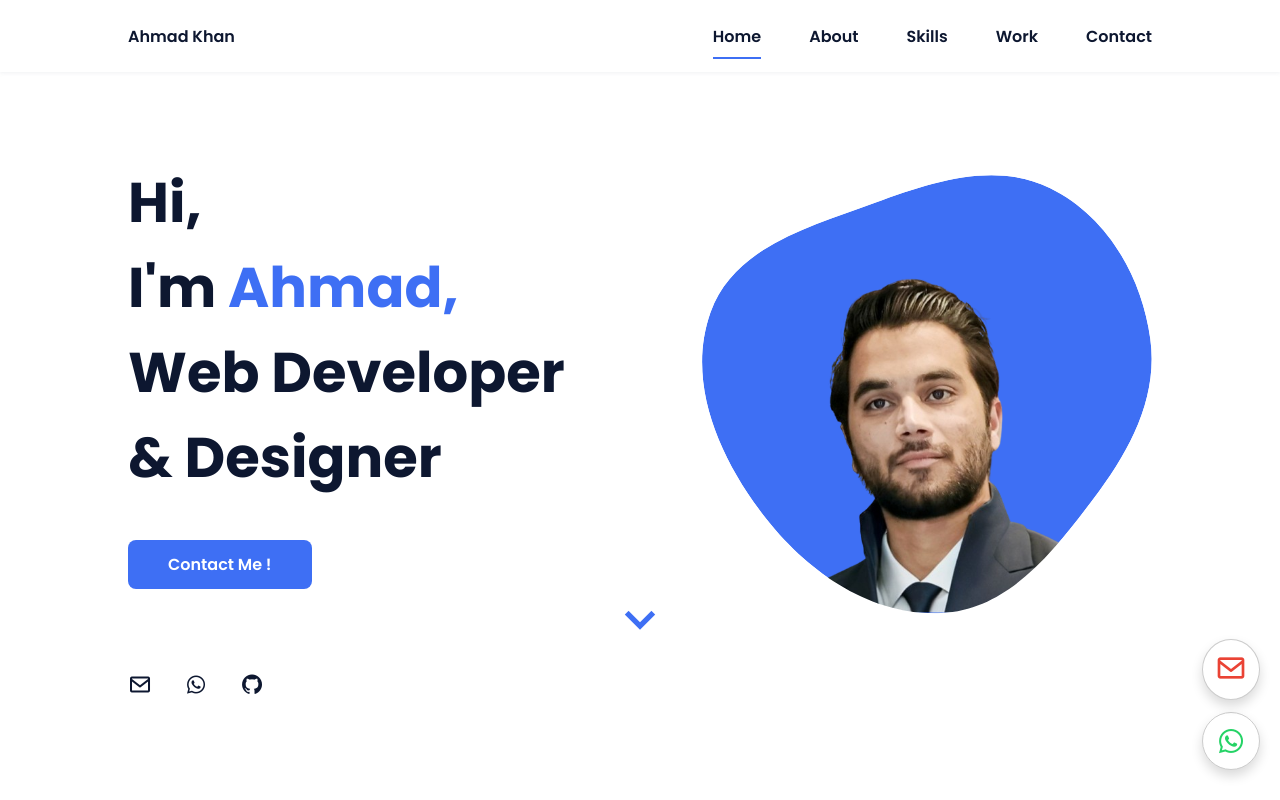
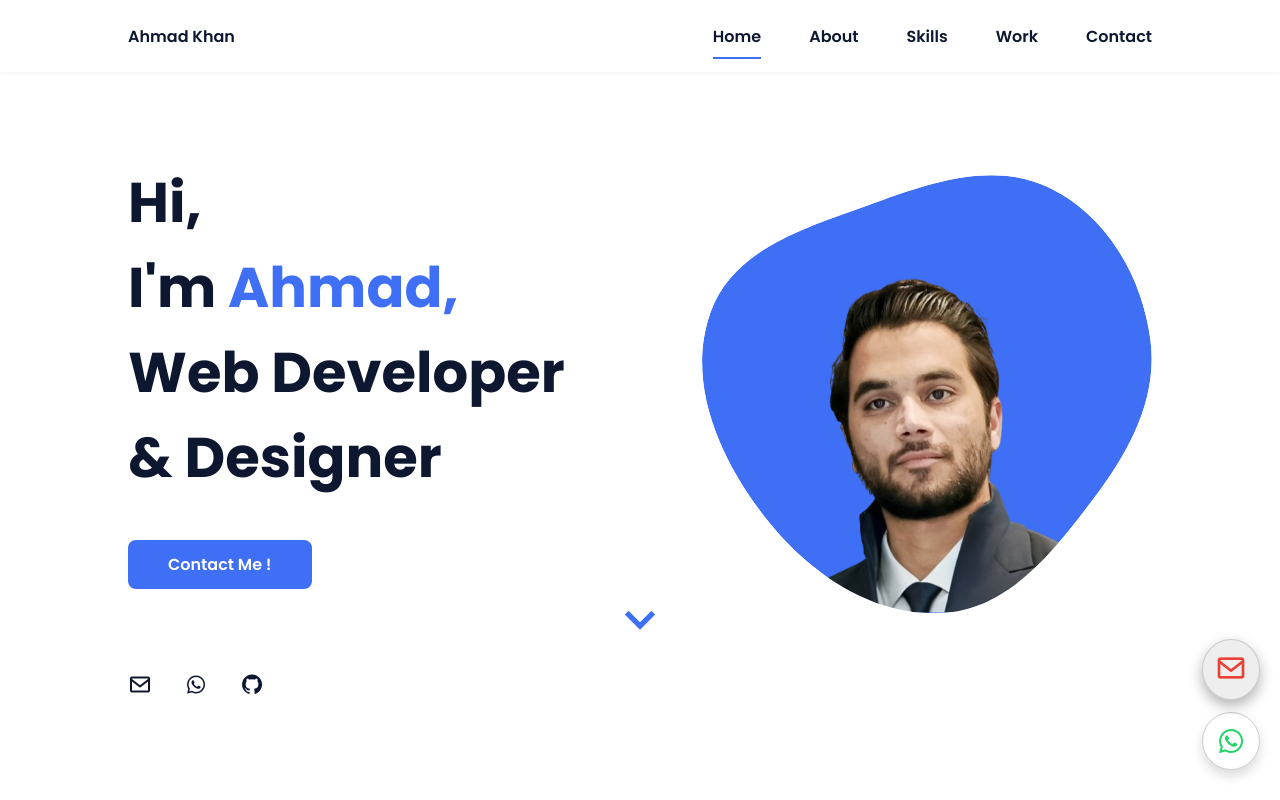
Before and after one commit to AhmadKhan7/portfolio, a plain HTML site: page index.html in a window 1280 px wide. In both pictures the pointer is over the link 1231 px from the left and 669 px from the top of the page. Shown: the top 800 px of the page. Drawn offline with nearby package versions, Linux system fonts and the light colour scheme.

Commit message:
Update styles.css

```diff
--- a/assets/css/styles.css
+++ b/assets/css/styles.css
@@ -905,6 +905,8 @@ div {
 
 .floating-email:hover {
   transform: scale(1.1);
+  box-shadow: 0 6px 14px rgba(0, 0, 0, 0.3);
+  background-color: #eee;
 }
 
 .floating-whatsapp,
```
